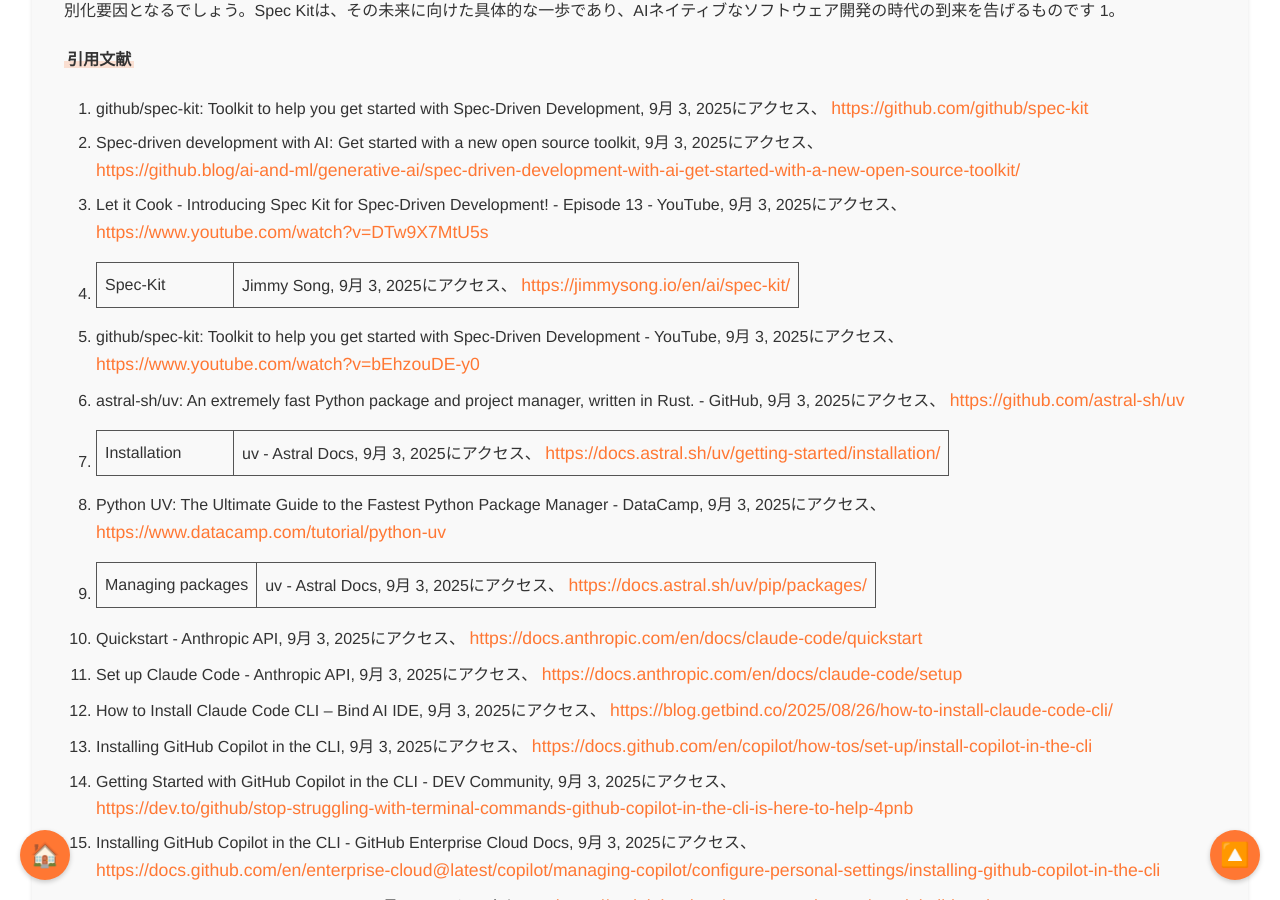
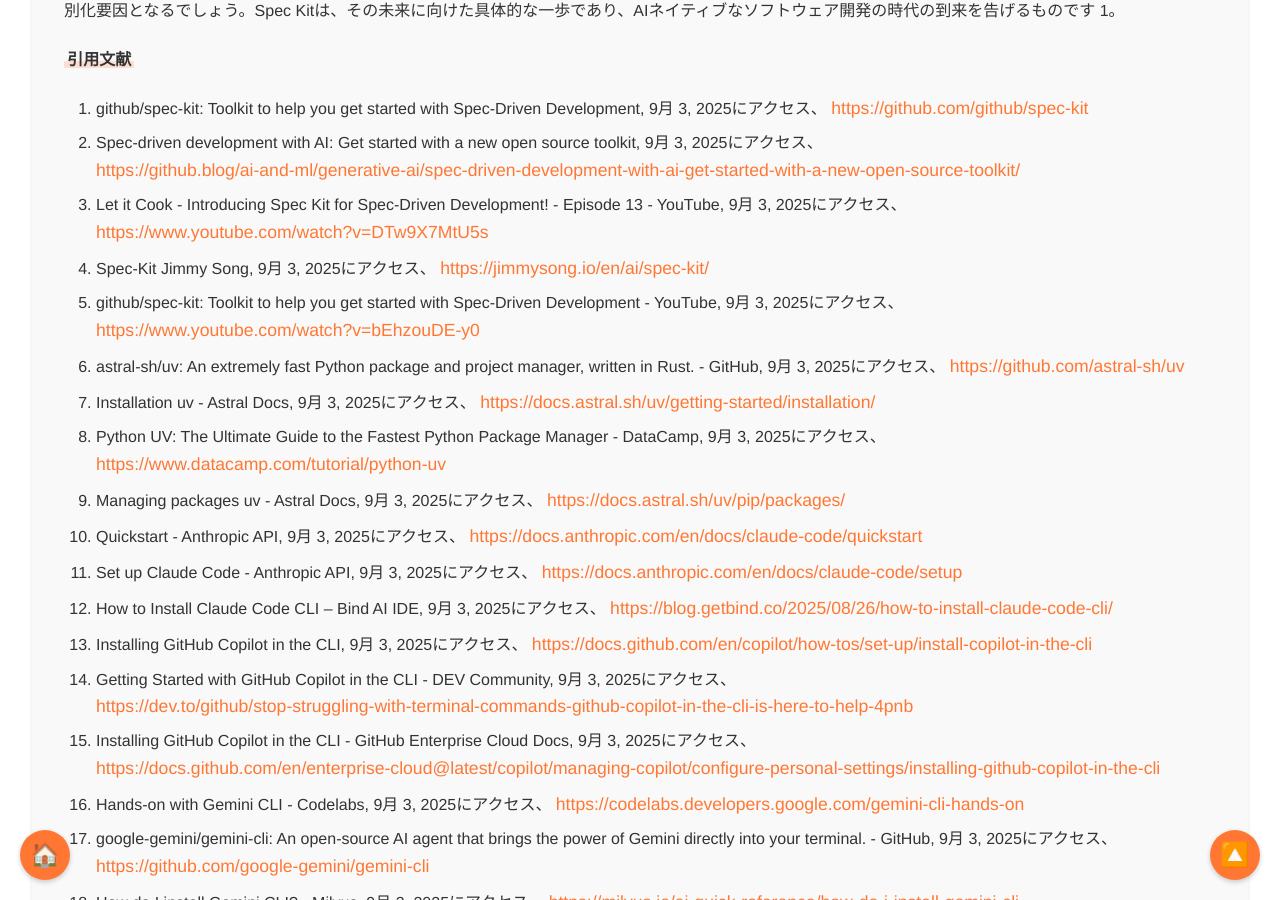
Before and after one commit to aegisfleet/share-deepresearch, a Jekyll site: the page built from _topics/spec-kit-practical-guide/index.md, in a window 1280 px wide and 900 px high, scrolled down 10329 px. Built offline with Jekyll 4.4.1, drawn with Linux system fonts in a browser that asks for light colours.

Commit message:
Auto update files

```diff
--- a/_topics/spec-kit-practical-guide/index.md
+++ b/_topics/spec-kit-practical-guide/index.md
@@ -303,12 +303,12 @@ Spec Kitのような構造化され、プロセス指向のツールキットの
 1. github/spec-kit: Toolkit to help you get started with Spec-Driven Development, 9月 3, 2025にアクセス、 [https://github.com/github/spec-kit](https://github.com/github/spec-kit)
 2. Spec-driven development with AI: Get started with a new open source toolkit, 9月 3, 2025にアクセス、 [https://github.blog/ai-and-ml/generative-ai/spec-driven-development-with-ai-get-started-with-a-new-open-source-toolkit/](https://github.blog/ai-and-ml/generative-ai/spec-driven-development-with-ai-get-started-with-a-new-open-source-toolkit/)
 3. Let it Cook \- Introducing Spec Kit for Spec-Driven Development\! \- Episode 13 \- YouTube, 9月 3, 2025にアクセス、 [https://www.youtube.com/watch?v=DTw9X7MtU5s](https://www.youtube.com/watch?v=DTw9X7MtU5s)
-4. Spec-Kit | Jimmy Song, 9月 3, 2025にアクセス、 [https://jimmysong.io/en/ai/spec-kit/](https://jimmysong.io/en/ai/spec-kit/)
+4. Spec-Kit Jimmy Song, 9月 3, 2025にアクセス、 [https://jimmysong.io/en/ai/spec-kit/](https://jimmysong.io/en/ai/spec-kit/)
 5. github/spec-kit: Toolkit to help you get started with Spec-Driven Development \- YouTube, 9月 3, 2025にアクセス、 [https://www.youtube.com/watch?v=bEhzouDE-y0](https://www.youtube.com/watch?v=bEhzouDE-y0)
 6. astral-sh/uv: An extremely fast Python package and project manager, written in Rust. \- GitHub, 9月 3, 2025にアクセス、 [https://github.com/astral-sh/uv](https://github.com/astral-sh/uv)
-7. Installation | uv \- Astral Docs, 9月 3, 2025にアクセス、 [https://docs.astral.sh/uv/getting-started/installation/](https://docs.astral.sh/uv/getting-started/installation/)
+7. Installation uv \- Astral Docs, 9月 3, 2025にアクセス、 [https://docs.astral.sh/uv/getting-started/installation/](https://docs.astral.sh/uv/getting-started/installation/)
 8. Python UV: The Ultimate Guide to the Fastest Python Package Manager \- DataCamp, 9月 3, 2025にアクセス、 [https://www.datacamp.com/tutorial/python-uv](https://www.datacamp.com/tutorial/python-uv)
-9. Managing packages | uv \- Astral Docs, 9月 3, 2025にアクセス、 [https://docs.astral.sh/uv/pip/packages/](https://docs.astral.sh/uv/pip/packages/)
+9. Managing packages uv \- Astral Docs, 9月 3, 2025にアクセス、 [https://docs.astral.sh/uv/pip/packages/](https://docs.astral.sh/uv/pip/packages/)
 10. Quickstart \- Anthropic API, 9月 3, 2025にアクセス、 [https://docs.anthropic.com/en/docs/claude-code/quickstart](https://docs.anthropic.com/en/docs/claude-code/quickstart)
 11. Set up Claude Code \- Anthropic API, 9月 3, 2025にアクセス、 [https://docs.anthropic.com/en/docs/claude-code/setup](https://docs.anthropic.com/en/docs/claude-code/setup)
 12. How to Install Claude Code CLI – Bind AI IDE, 9月 3, 2025にアクセス、 [https://blog.getbind.co/2025/08/26/how-to-install-claude-code-cli/](https://blog.getbind.co/2025/08/26/how-to-install-claude-code-cli/)
```
